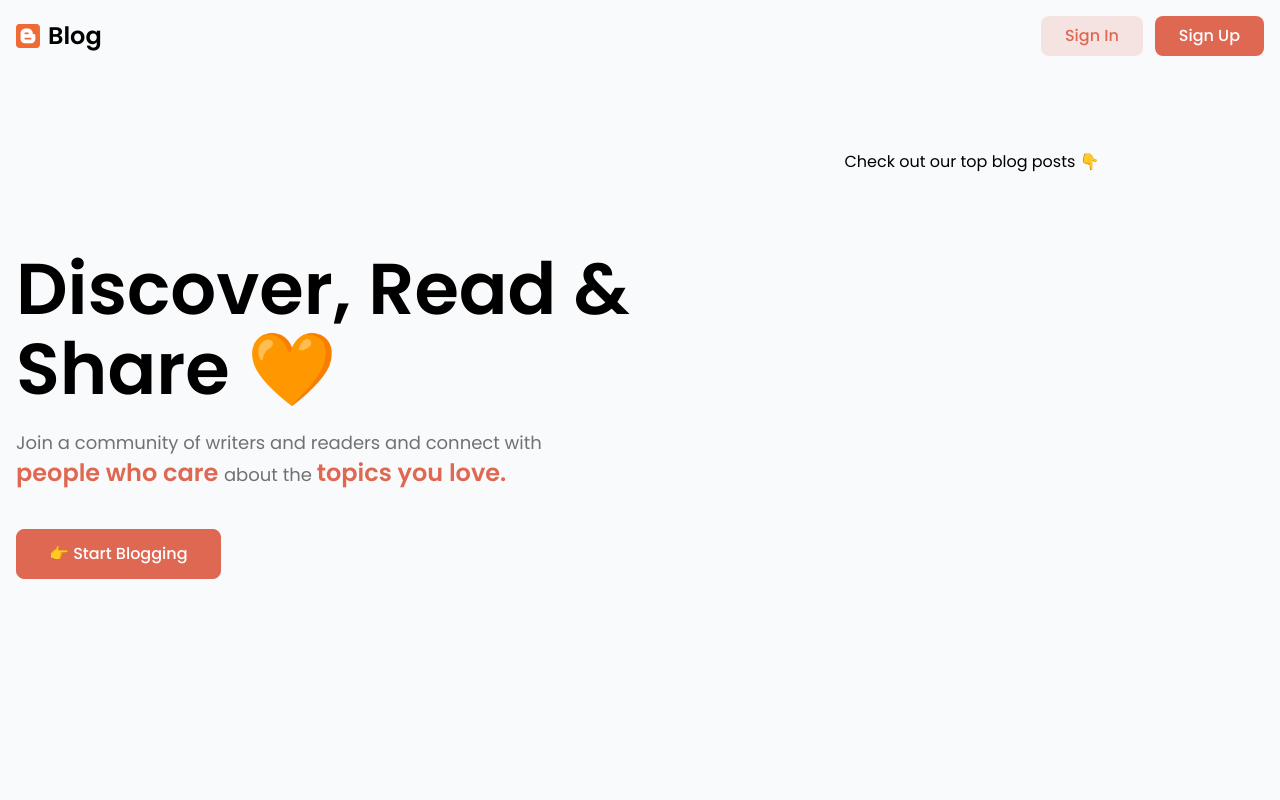
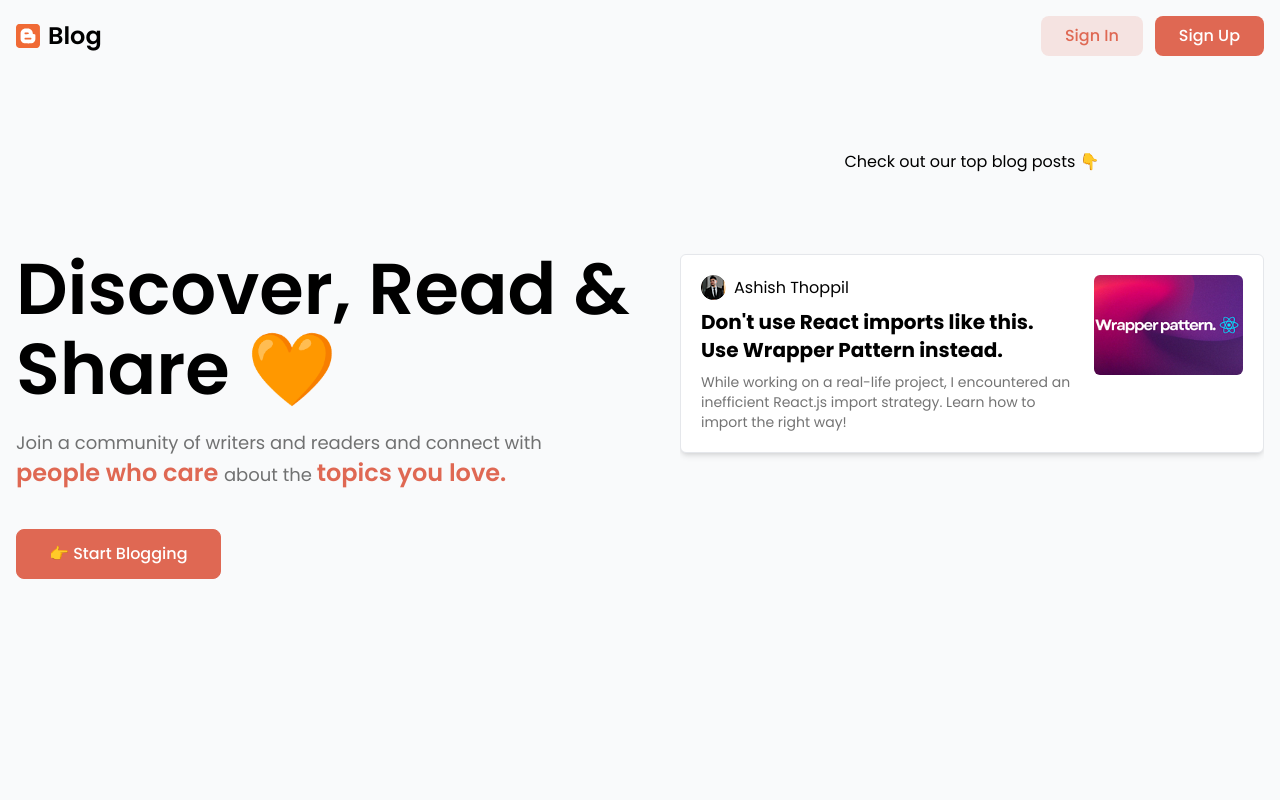
Before and after one commit to ashishthoppil/faircode-blog-app, a Next.js app: page / in a window 1280 px wide. Shown: the top 800 px of the page. Built offline with nearby package versions, Linux system fonts and the light colour scheme.

Commit message:
Basic BlogItem added

```diff
--- a/src/app/components/Home/index.jsx
+++ b/src/app/components/Home/index.jsx
@@ -28,7 +28,9 @@ const Hero = () => {
           <div className='lg:col-span-6 flex flex-col items-center justify-start relative pt-[5rem] pl-0 md:py-4 md:pl-10 h-[35rem]'>
             <span className='mb-10 text-black'>Check out our top blog posts 👇</span>
             <div className='flex flex-col w-full h-[32rem] overflow-y-auto'>
-              {/* Blog list comes here */}
+
+              <BlogItem />
+
             </div>
           </div>
           {/* Blogs */}
```
